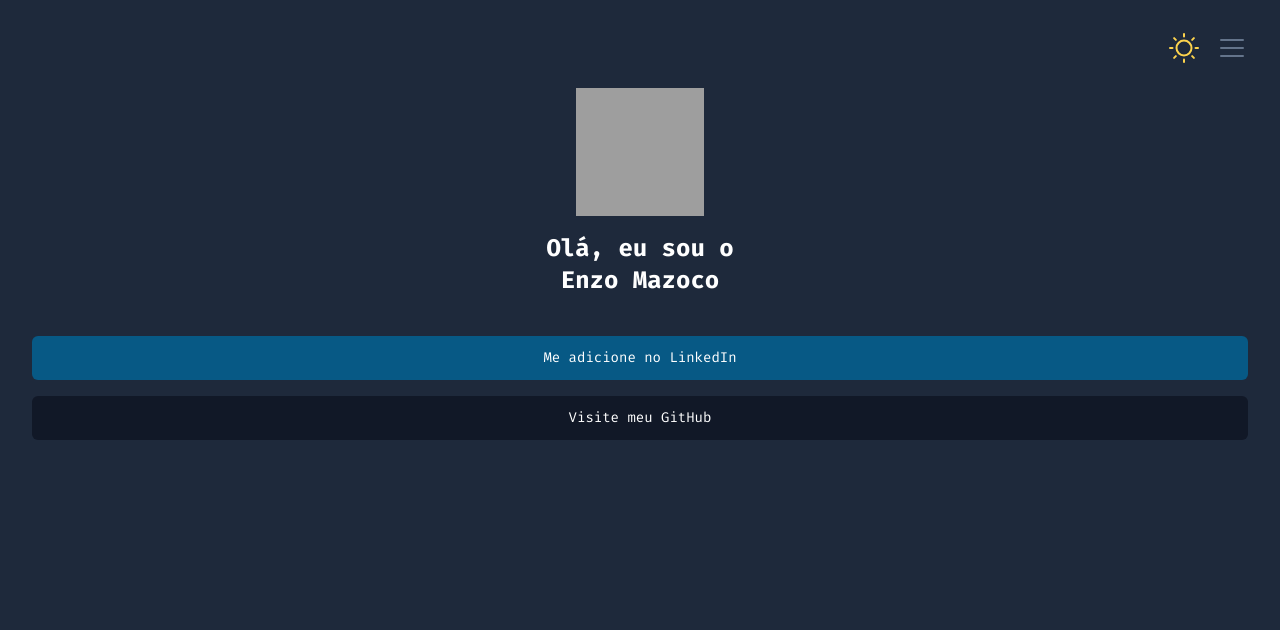
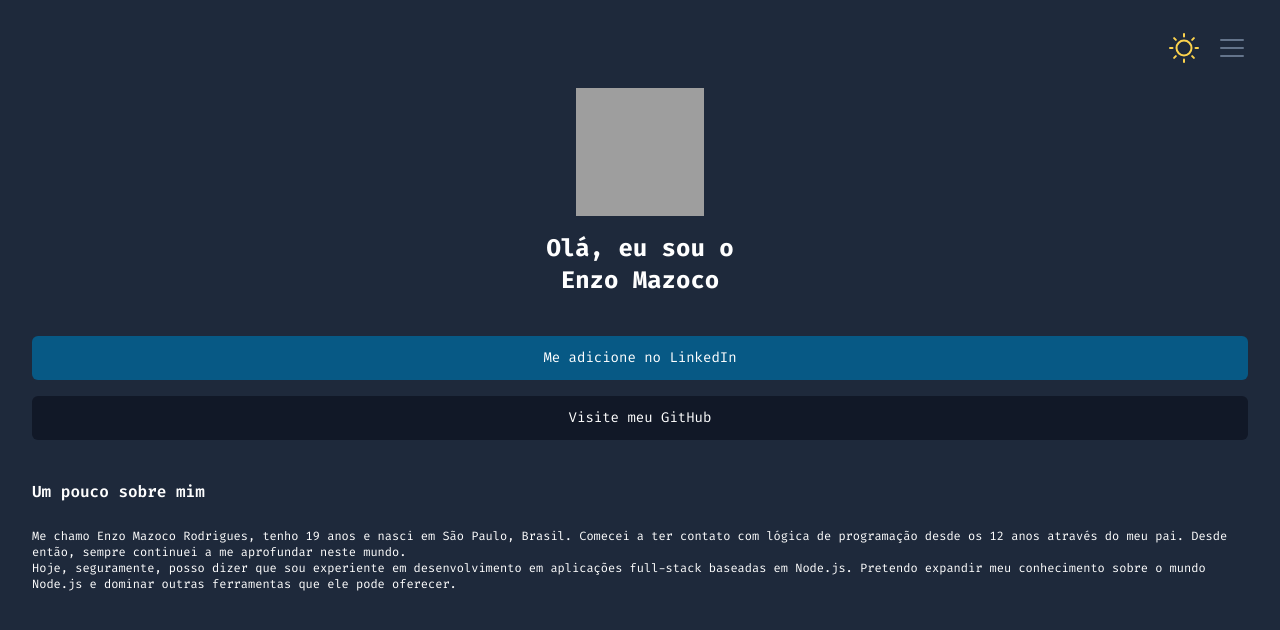
Before and after one commit to enzomazocorodrigues/portfolio, a Next.js app: page / in a window 1280 px wide. Shown: the top 630 px of the page. Built offline with nearby package versions, Linux system fonts and the light colour scheme; grey boxes are pictures that could not be loaded.

Commit message:
feat: add about me section

```diff
--- a/pages/index.tsx
+++ b/pages/index.tsx
@@ -4,6 +4,7 @@ import Image from "next/image";
 import { Sun, List } from "phosphor-react";
 import { Button } from "../components/Button";
 import { Heading } from "../components/Heading";
+import { Text } from "../components/Text";
 
 const Home: NextPage = () => {
   return (
@@ -30,6 +31,21 @@ const Home: NextPage = () => {
             <Button className="bg-sky-800">Me adicione no LinkedIn</Button>
             <Button className="bg-gray-900">Visite meu GitHub</Button>
           </section>
+          <section className="mt-10 w-full flex flex-col">
+            <Heading small>Um pouco sobre mim</Heading>
+            <Text className="mt-6" small>
+              Me chamo Enzo Mazoco Rodrigues, tenho 19 anos e nasci em São
+              Paulo, Brasil. Comecei a ter contato com lógica de programação
+              desde os 12 anos através do meu pai. Desde então, sempre continuei
+              a me aprofundar neste mundo.
+            </Text>
+            <Text small>
+              Hoje, seguramente, posso dizer que sou experiente em
+              desenvolvimento em aplicações full-stack baseadas em Node.js.
+              Pretendo expandir meu conhecimento sobre o mundo Node.js e dominar
+              outras ferramentas que ele pode oferecer.
+            </Text>
+          </section>
         </main>
       </div>
     </>
```
